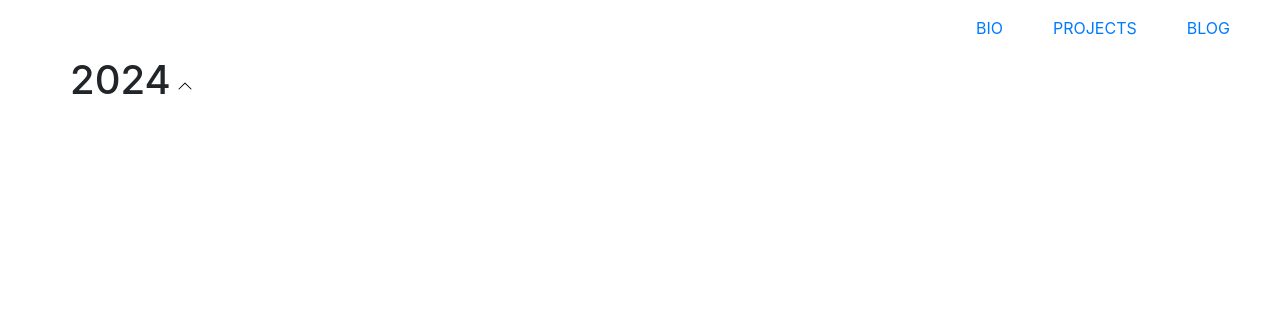
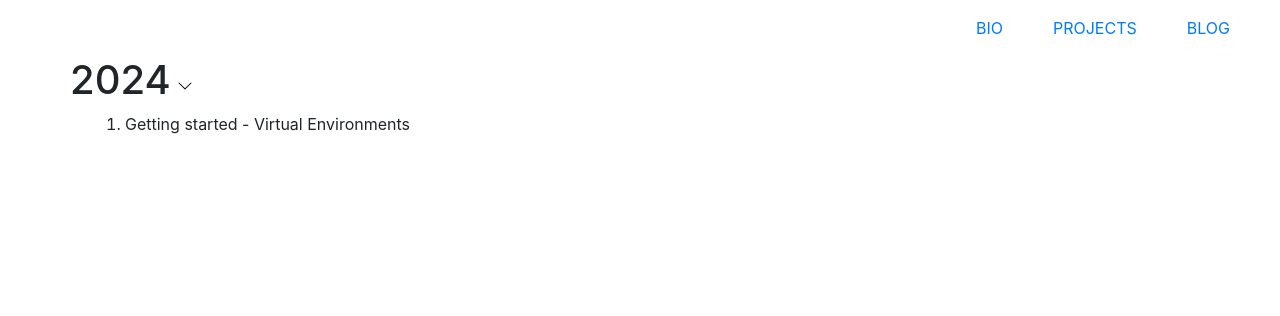
Before and after one commit to attaboatengsr/website, a Flask app: page /blog in a window 1280 px wide. Shown: the top 316 px of the page. Run offline with Flask 2, Linux system fonts and the light colour scheme.

Commit message:
updated blog page

```diff
--- a/static/css/blog.css
+++ b/static/css/blog.css
@@ -11,6 +11,13 @@
 }
 
 .year-up-arrow-button{
+    display: none;
     border: none;
     background: none;
 }
+
+.year-down-arrow-button{
+    /*display: none;*/
+    border: none;
+    background: none;
+}
--- /dev/null
+++ b/static/js/expand-blog-title.js
@@ -0,0 +1,3 @@
+function foo(){
+alert("hello world!");
+}
--- a/templates/blog.html
+++ b/templates/blog.html
@@ -8,6 +8,7 @@
     <!-- Bootstrap CSS -->
     <link rel="stylesheet" href="https://cdn.jsdelivr.net/npm/bootstrap@4.5.3/dist/css/bootstrap.min.css" integrity="sha384-TX8t27EcRE3e/ihU7zmQxVncDAy5uIKz4rEkgIXeMed4M0jlfIDPvg6uqKI2xXr2" crossorigin="anonymous"/>
     <link rel="stylesheet" href="{{ url_for('static', filename='css/blog.css') }}">
+    <script src="{{ url_for('static', filename='js/expand-blog-title.js') }}"></script>
 
     </head>
     <body>
@@ -20,18 +21,27 @@
         </nav>
 
         <div class="container">
+            <article>
             <div class="row">
-                <!--<div class="col-sm">-->
-                    <!--<article>-->
                         <h1>2024</h1>
-                        <button class="year-up-arrow-button">
+                        <button class="year-up-arrow-button" onclick="foo()">
+                            <!--up arrow icon-->
                             <svg xmlns="http://www.w3.org/2000/svg" width="16" height="16" fill="currentColor" class="bi bi-chevron-up" viewBox="0 0 16 16">
                                 <path fill-rule="evenodd" d="M7.646 4.646a.5.5 0 0 1 .708 0l6 6a.5.5 0 0 1-.708.708L8 5.707l-5.646 5.647a.5.5 0 0 1-.708-.708z"/>
                             </svg>
                         </button>
-                    <!--</article>-->
-                <!--</div>-->
+
+                        <button class="year-down-arrow-button" onclick="foo()">
+                            <!--down arrow icon-->
+                            <svg xmlns="http://www.w3.org/2000/svg" width="16" height="16" fill="currentColor" class="bi bi-chevron-down" viewBox="0 0 16 16">
+                                <path fill-rule="evenodd" d="M1.646 4.646a.5.5 0 0 1 .708 0L8 10.293l5.646-5.647a.5.5 0 0 1 .708.708l-6 6a.5.5 0 0 1-.708 0l-6-6a.5.5 0 0 1 0-.708"/>
+                              </svg>
+                        </button>
             </div>
+            </article>
+            <ol>
+                <li>Getting started - Virtual Environments</li>
+            </ol>
         </div>
     </body>
 </html>
```
Also changed, not shown: static/css/style.css (+7 -0 lines), templates/index.html (+17 -15 lines).
